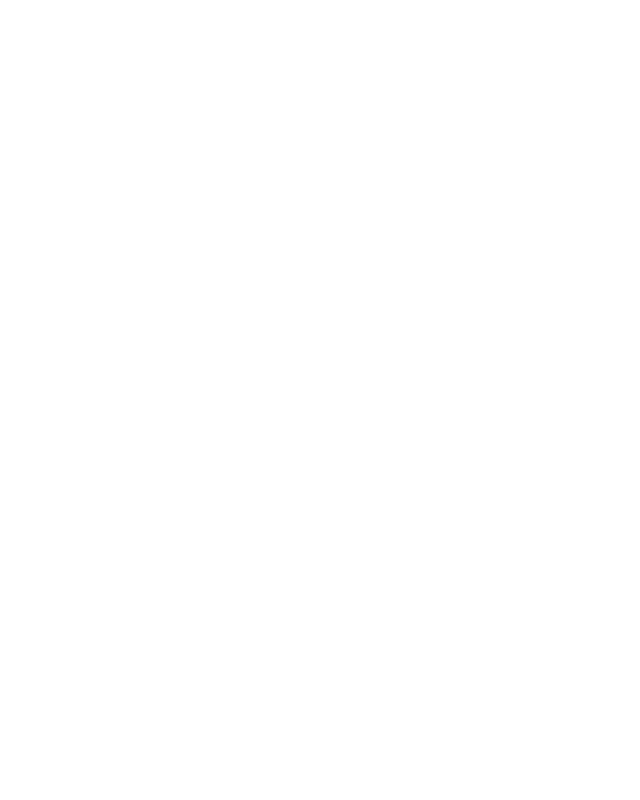
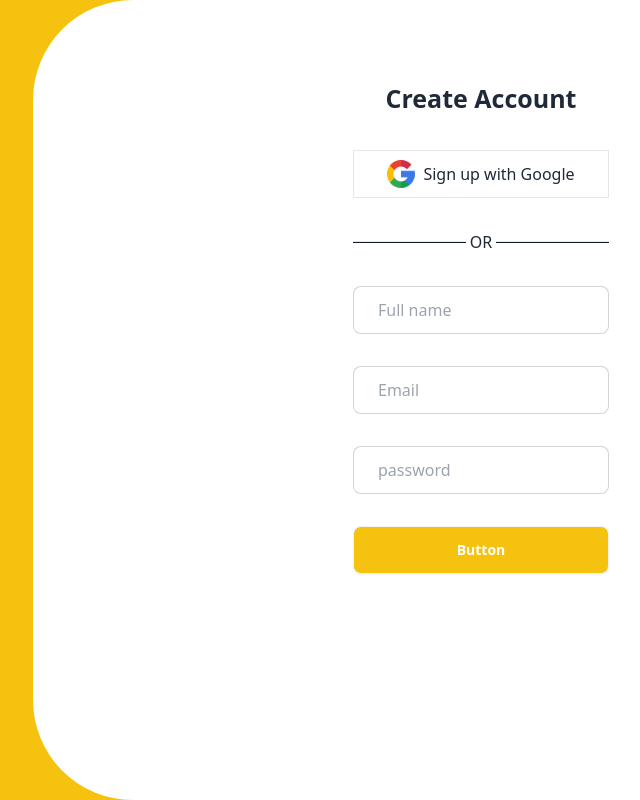
Before and after one commit to kings-commerce/kings-commerce-frontend, a React (Create React App) app: page /create-account in a window 1280 px wide. Before the commit this address had no page. Shown: the whole page, without its empty margins (351-991 px from the left). Built offline with nearby package versions, Linux system fonts and the light colour scheme.

Commit message:
create create account page

```diff
--- a/src/App.js
+++ b/src/App.js
@@ -2,6 +2,7 @@
 import { Route, Routes, BrowserRouter } from "react-router-dom";
 import MainLayout from "./userpages/components/mainlayout";
 import LandingPage from "./userpages/landing-page";
+import CreateAccount from "./userpages/create-account";
 
 function App() {
   return (
@@ -11,6 +12,7 @@
           <Route index element={<LandingPage />} />
           <Route path="landing" element={<LandingPage />} />
         </Route>
+        <Route path="/create-account" element={<CreateAccount />} />
       </Routes>
     </BrowserRouter>
   );
--- a/src/userpages/components/product.jsx
+++ b/src/userpages/components/product.jsx
@@ -9,7 +9,7 @@
         Elegant Timepieces for Every Occasion
       </span>
       <span className="font-bold md:pl-3">Price: $199.99</span>
-      <div className="flex justify-center items-center rounded-lg mt-2 bg-[#F5C30F] w-48 lg:w-52 h-10 font-black gap-x-1 lg:ml-3">
+      <div className="flex justify-center items-center rounded-lg mt-2 bg-[#F5C30F] w-48 lg:w-52 h-10 font-black gap-x-1 lg:ml-3 cursor-pointer">
         SHOP NOW
         <svg
           width="15"
--- /dev/null
+++ b/src/userpages/create-account.jsx
@@ -0,0 +1,70 @@
+import React from "react";
+import googleIcon from "../assets/google-icon.svg";
+
+const CreateAccount = () => {
+  return (
+    <div className="lg:bg-[#F5C30F] lg:h-screen flex justify-end">
+      <div className="flex flex-col items-center bg-white w-full lg:w-[70%] lg:rounded-tl-[100px] lg:rounded-bl-[100px]">
+        <div className="w-full px-10 lg:px-80 mt-20 space-y-8">
+          <span className="flex justify-center text-[25px] w-[100%] font-extrabold text-center">
+            Create Account
+          </span>
+          <div className="flex flex-row border w-full justify-center items-center px-2 h-12 space-x-2">
+            <img src={googleIcon} alt="" className="w-7" />
+            <span>Sign up with Google</span>
+          </div>
+          <span className="flex flex-row items-center">
+            <hr className="w-full h-[2px] bg-gray-900" />{" "}
+            <span className="mx-1">OR</span>
+            <hr className="w-full h-[2px] bg-gray-900" />
+          </span>
+          <div className="flex flex-col space-y-8">
+            <label className="input input-bordered flex items-center gap-2">
+              <svg
+                xmlns="http://www.w3.org/2000/svg"
+                viewBox="0 0 16 16"
+                fill="currentColor"
+                className="h-4 w-4 opacity-70"
+              >
+                <path d="M8 8a3 3 0 1 0 0-6 3 3 0 0 0 0 6ZM12.735 14c.618 0 1.093-.561.872-1.139a6.002 6.002 0 0 0-11.215 0c-.22.578.254 1.139.872 1.139h9.47Z" />
+              </svg>
+              <input type="text" className="grow" placeholder="Full name" />
+            </label>
+            <label className="input input-bordered flex items-center gap-2">
+              <svg
+                xmlns="http://www.w3.org/2000/svg"
+                viewBox="0 0 16 16"
+                fill="currentColor"
+                className="h-4 w-4 opacity-70"
+              >
+                <path d="M2.5 3A1.5 1.5 0 0 0 1 4.5v.793c.026.009.051.02.076.032L7.674 8.51c.206.1.446.1.652 0l6.598-3.185A.755.755 0 0 1 15 5.293V4.5A1.5 1.5 0 0 0 13.5 3h-11Z" />
+                <path d="M15 6.954 8.978 9.86a2.25 2.25 0 0 1-1.956 0L1 6.954V11.5A1.5 1.5 0 0 0 2.5 13h11a1.5 1.5 0 0 0 1.5-1.5V6.954Z" />
+              </svg>
+              <input type="text" className="grow" placeholder="Email" />
+            </label>
+            <label className="input input-bordered flex items-center gap-2">
+              <svg
+                xmlns="http://www.w3.org/2000/svg"
+                viewBox="0 0 16 16"
+                fill="currentColor"
+                className="h-4 w-4 opacity-70"
+              >
+                <path
+                  fillRule="evenodd"
+                  d="M14 6a4 4 0 0 1-4.899 3.899l-1.955 1.955a.5.5 0 0 1-.353.146H5v1.5a.5.5 0 0 1-.5.5h-2a.5.5 0 0 1-.5-.5v-2.293a.5.5 0 0 1 .146-.353l3.955-3.955A4 4 0 1 1 14 6Zm-4-2a.75.75 0 0 0 0 1.5.5.5 0 0 1 .5.5.75.75 0 0 0 1.5 0 2 2 0 0 0-2-2Z"
+                  clipRule="evenodd"
+                />
+              </svg>
+              <input type="password" className="grow" placeholder="password" />
+            </label>
+            <button className="btn bg-[#F5C30F] text-white w-full">
+              Button
+            </button>
+          </div>
+        </div>
+      </div>
+    </div>
+  );
+};
+
+export default CreateAccount;
```
Also changed, not shown: src/assets/google-icon.svg (added).
